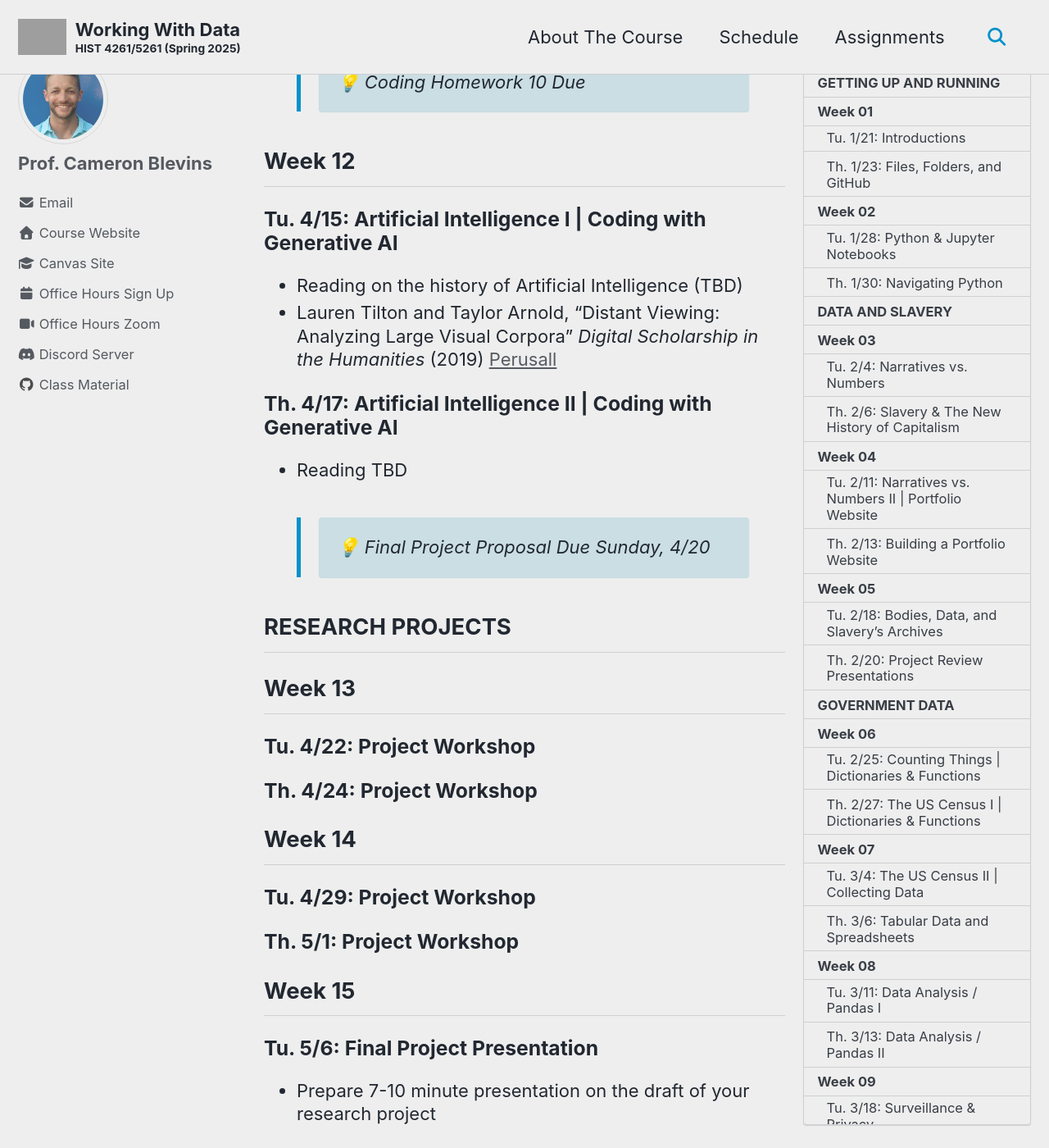
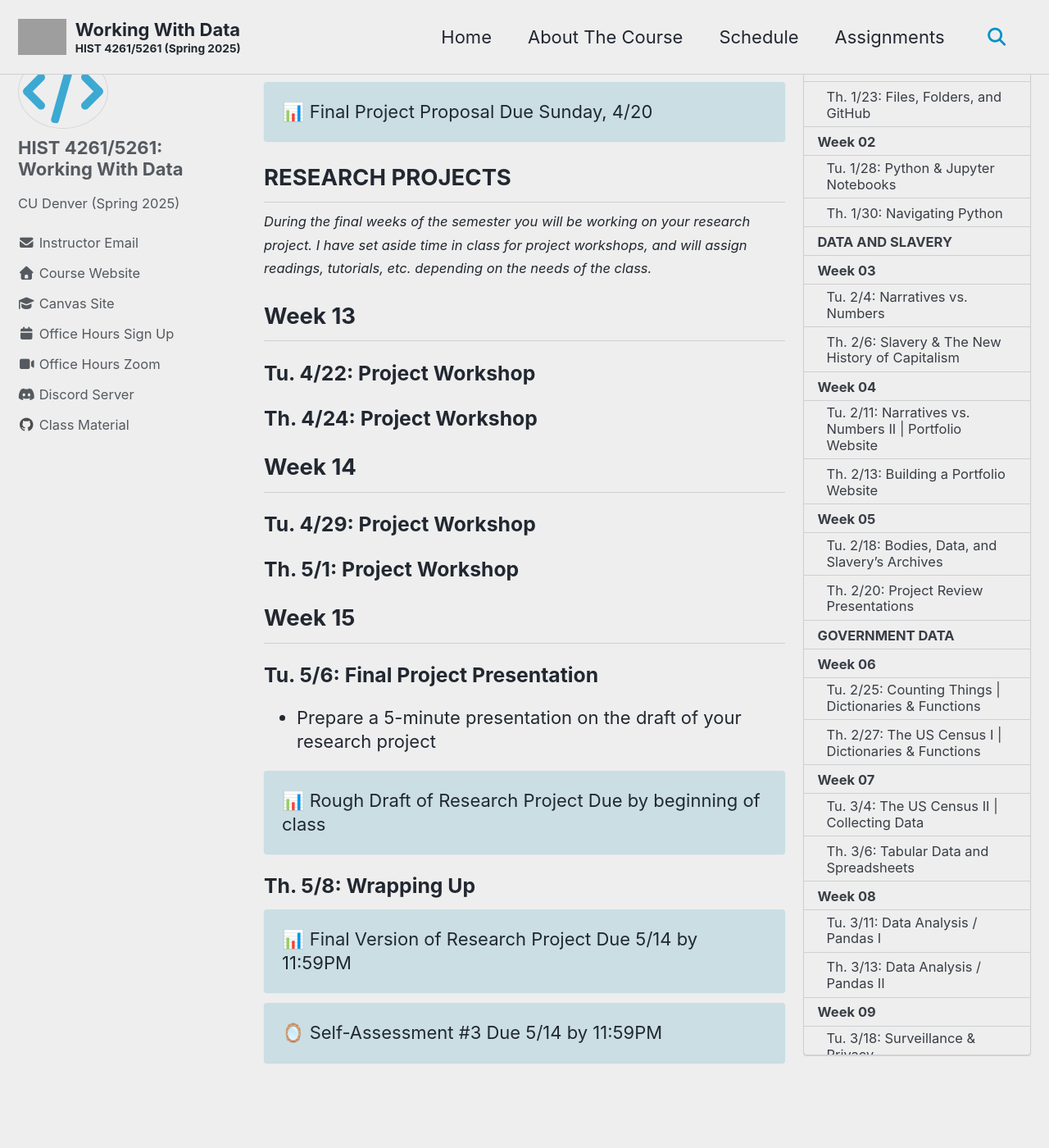
Before and after one commit to cblevins/sp25-data, a Jekyll site: the page built from _pages/schedule.md, in a window 1280 px wide and 1400 px high, scrolled down 10304 px. Shown: the whole window at 82% size. Built offline with Jekyll 4.4.1, drawn with Linux system fonts in a browser that asks for light colours; cached includes are drawn as plain includes; some of the changed text lies outside the part shown; grey boxes are pictures that could not be loaded.

Commit message:
sidebar, modules

```diff
--- a/_config.yml
+++ b/_config.yml
@@ -105,13 +105,15 @@
 
 # Site Author
 author:
-  name: "Prof. Cameron Blevins"
-  avatar: "/assets/images/blevins-headshot-2022-small.jpg" # path of avatar image, e.g. "/assets/images/bio-photo.jpg"
-  bio: ""
+  name: "HIST 4261/5261:<br>Working With Data"
+  #avatar: "/assets/images/blevins-headshot-2022-small.jpg" # path of avatar image, e.g. "/assets/images/bio-photo.jpg"
+  avatar: "/assets/images/favicon.svg" # path of avatar image, e.g. "/assets/images/bio-photo.jpg"
+  #avatar:
+  bio: "CU Denver (Spring 2025)"
   location: # "King Center 205"
   email:
   links:
-    - label: "Email"
+    - label: "Instructor Email"
       icon: "fas fa-fw fa-envelope"
       url: "mailto:cameron.blevins@ucdenver.edu"
     - label: "Course Website"
--- a/_data/navigation.yml
+++ b/_data/navigation.yml
@@ -1,5 +1,7 @@
 # main links
 main:
+  - title: "Home"
+    url: /
   - title: "About The Course"
     url: /about/
   - title: "Schedule"
--- a/_pages/schedule.md
+++ b/_pages/schedule.md
@@ -9,8 +9,8 @@
 
 Refer to this page to see what we will be covering in each of our meetings and what you need to complete (readings, tutorials, homework, etc.) prior to the start of class. We will be using two unofficial "textbooks" this semester. Both of these are freely available online: Melanie Walsh, [_Introduction to Cultural Analytics & Python_](https://melaniewalsh.github.io/Intro-Cultural-Analytics/welcome.html) and Catherine D'Ignzaio and Lauren Klein, [_Data Feminism_](https://data-feminism.mitpress.mit.edu/).
 
-> _Note: formal assignment due dates appear in highlighted boxes_
-> {: .notice--primary}
+_Note: formal assignment due dates appear in highlighted boxes_
+{: .notice--primary}
 
 ## GETTING UP AND RUNNING
 
@@ -24,16 +24,16 @@
 
 - 📚 Annotate Course Syllabus [[Perusall]()]
 - ✅ Complete the introductory [student survey](https://forms.gle/Hq58iALsU8uQHcoM7) by Sun. 1/26
-- ✅ Sign up for a [10-minute one-on-one meeting with Professor Blevins](https://outlook.office365.com/book/ProfBlevinsSpring2025OfficeHours@cuanschutz.edu/s/jL7GGvwk8Uy3t9An0rnVXQ2)
-- 💻 Complete **Part 1: GitHub** of [Installing Software]({{site.baseurl}}/modules/installing-software/)
+- ✅ [Sign up](https://outlook.office365.com/book/ProfBlevinsSpring2025OfficeHours@cuanschutz.edu/s/jL7GGvwk8Uy3t9An0rnVXQ2) for a 10-minute one-on-one meeting with Professor Blevins during the first three weeks of the semester
+- 💻 Complete [Installing GitHub]({{site.baseurl}}/modules/installing-github/)
 
 _In Class_
 
-- [ ] [💻 Getting Up and Running With GitHub]({{site.baseurl}}/modules/github/)
-- [ ] [💻 Learning how to use the Command Line]({{site.baseurl}}/modules/command-line)
+- [💻 Getting Up and Running With GitHub]({{site.baseurl}}/modules/github/)
+- 💻 Part 1 of [Learning how to use the Command Line]({{site.baseurl}}/modules/command-line)
 
-> 💡 Coding Homework 01 Due
-> {: .notice--info}
+💡 Coding Homework 01 Due
+{: .notice--info}
 
 ## Week 02
 
@@ -58,8 +58,8 @@
 
 - [Navigating Python]({{site.baseurl}}/modules/navigating-python)
 
-> 💡 Coding Homework 02 Due
-> {: .notice--info}
+💡 Coding Homework 02 Due
+{: .notice--info}
 
 ## DATA AND SLAVERY
 
@@ -82,8 +82,8 @@
 - 📚 Marc Parry, "Shackles and Dollars," _The Chronicle of Higher Education_, December 8, 2016. [[Perusall]()]
 - 💻 Walsh, [Comparisons and Conditionals](https://melaniewalsh.github.io/Intro-Cultural-Analytics/02-Python/08-Comparisons-Conditionals.html)
 
-> 💡 Coding Homework 03 Due
-> {: .notice--info}
+💡 Coding Homework 03 Due
+{: .notice--info}
 
 ## Week 04
 
@@ -98,8 +98,8 @@
 
 _In Class_
 
-> 💡 Coding Homework 04 Due
-> {: .notice--info}
+💡 Coding Homework 04 Due
+{: .notice--info}
 
 ## Week 05
 
@@ -118,8 +118,8 @@
 - No reading
 - Come to class prepared to give a **5-minute verbal presentation** to classmates on your [Project Review]({{site.baseurl}}/assignments/project-review).
 
-> [🔍 Project Review]({{site.baseurl}}/assignments/project-review) due on Sunday, 2/23 (no weekly coding homework this week)
-> {: .notice--info}
+[🔍 Project Review]({{site.baseurl}}/assignments/project-review) due on Sunday, 2/23 (no weekly coding homework this week)
+{: .notice--info}
 
 ## GOVERNMENT DATA
 
@@ -145,11 +145,11 @@
 
 - [Dictionaries and Functions Practice]({{site.baseurl}}/modules/dictionaries-functions.ipynb) (Jupyter Notebook file)
 
-> 💡 Coding Homework 05 Due - dictionaries and functions
-> {: .notice--info}
+💡 Coding Homework 05 Due - dictionaries and functions
+{: .notice--info}
 
-> [🪞 Self-Assessment #1]() due
-> {: .notice--info}
+[🪞 Self-Assessment #1]() due Sun. 3/2
+{: .notice--info}
 
 ## Week 07
 
@@ -173,8 +173,8 @@
 
 - Structuring datasets
 
-> 💡 Coding Homework 06 Due
-> {: .notice--info}
+💡 Coding Homework 06 Due
+{: .notice--info}
 
 ## Week 08
 
@@ -193,8 +193,8 @@
 
 _In Class_
 
-> 💡 Coding Homework 07 Due
-> {: .notice--info}
+💡 Coding Homework 07 Due
+{: .notice--info}
 
 ## Week 09
 
@@ -207,8 +207,8 @@
 
 - [Pandas III Practice]({{site.baseurl}}/modules/pandas-3)
 
-> 💡 Coding Homework 08 Due - dictionaries and functions
-> {: .notice--info}
+💡 Coding Homework 08 Due - dictionaries and functions
+{: .notice--info}
 
 ### Th. 3/20: Catch-Up Day
 
@@ -219,8 +219,8 @@
 ~~Tu. 3/25: No Class~~
 ~~Th. 3/27: No Class~~
 
-> _[Data Biography]({{site.baseurl}}/assignments/data-biography) Due Sunday, 3/30 by 11:59PM_
-> {: .notice--info}
+_[Data Biography]({{site.baseurl}}/assignments/data-biography) Due Sunday, 3/30 by 11:59PM_
+{: .notice--info}
 
 ## CORPORATE DATA
 
@@ -249,11 +249,11 @@
 
 - `TBD`
 
-> 💡 Coding Homework 09 Due
-> {: .notice--info}
+💡 Coding Homework 09 Due
+{: .notice--info}
 
-> [🪞 Self-Assessment #2]() due
-> {: .notice--info}
+[🪞 Self-Assessment #2]() due Sun. 4/6
+{: .notice--info}
 
 ## Week 11
 
@@ -277,8 +277,8 @@
 
 - Mapping Tutorial
 
-> 💡 Coding Homework 10 Due
-> {: .notice--info}
+💡 Coding Homework 10 Due
+{: .notice--info}
 
 ## Week 12
 
@@ -295,10 +295,12 @@
 
 - Reading TBD
 
-> 💡 Final Project Proposal Due Sunday, 4/20
-> {: .notice--info}
+📊 Final Project Proposal Due Sunday, 4/20
+{: .notice--info}
 
 ## RESEARCH PROJECTS
+
+<small>_During the final weeks of the semester you will be working on your research project. I have set aside time in class for project workshops, and will assign readings, tutorials, etc. depending on the needs of the class._</small>
 
 ## Week 13
 
@@ -334,15 +336,15 @@
 
 ### Tu. 5/6: Final Project Presentation
 
-- Prepare 7-10 minute presentation on the draft of your research project
+- Prepare a 5-minute presentation on the draft of your research project
 
-> 💡 Rough Draft of Research Project Due by beginning of class
-> {: .notice--info}
+📊 Rough Draft of Research Project Due by beginning of class
+{: .notice--info}
 
 ### Th. 5/8: Wrapping Up
 
-> 💡 Final Version of Research Project Due 5/14 by 11:59PM
-> {: .notice--info}
+📊 Final Version of Research Project Due 5/14 by 11:59PM
+{: .notice--info}
 
-> 🪞 Self-Assessment #3 Due 5/14 by 11:59PM
-> {: .notice--info}
+🪞 Self-Assessment #3 Due 5/14 by 11:59PM
+{: .notice--info}
```
Also changed, not shown: _modules/github-intro.md (added, +92 -0 lines), _modules/github-workflow.md (deleted, +0 -5 lines), _pages/assignments.md (+6 -1 lines), _pages/index.md (+1 -2 lines).
